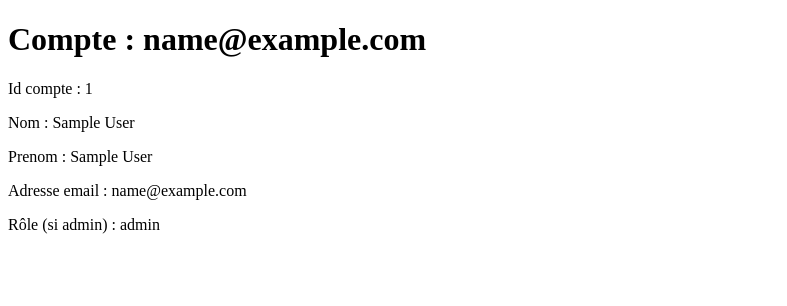
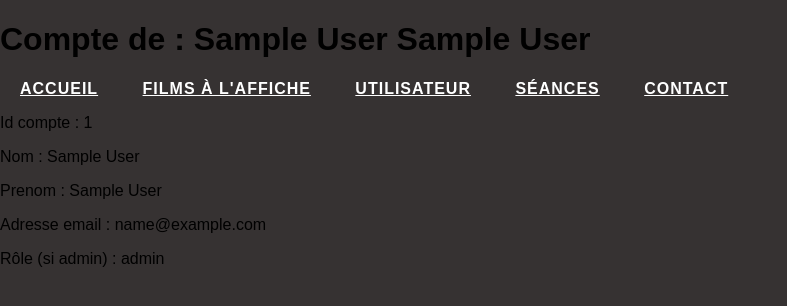
Before and after one commit to AdemeProgrammer/EcranMajestueux3, a PHP site: page /vue/UtilisateurEM.php in a window 1280 px wide. Shown: the top 306 px of the page, without its empty margins (0-787 px from the left). Run offline with PHP 8.4, Linux system fonts and the light colour scheme; the visitor is signed in with stand-in values (Sample User, id 1).

Commit message:
[fix] Gestion admin + page utilisateur
Seuls les admin peuvent maintenant accéder à des modfications
importantes ou des ajouts.

```diff
--- a/src/Repository/UtilisateursRepository.php
+++ b/src/Repository/UtilisateursRepository.php
@@ -35,6 +35,12 @@ class UtilisateursRepository{
 
         if ($res) {
             if (password_verify($utilisateurs->getMotDePasse(), $res['mot_de_passe'])) {
+                $utilisateurs->setIdUtilisateur($res['id_utilisateur']);
+                $utilisateurs->setNom($res['nom']);
+                $utilisateurs->setPrenom($res['prenom']);
+                $utilisateurs->setEmail($res['email']);
+                $utilisateurs->setRole($res['role']);
+
                 return true;
             }
         }
--- a/vue/UtilisateurEM.php
+++ b/vue/UtilisateurEM.php
@@ -9,9 +9,17 @@ if (!isset($_SESSION['email'])) {
 <head>
     <meta charset="UTF-8">
     <title>Compte</title>
+    <link href="../assets/css/CatalogueEM.css" rel="stylesheet">
 </head>
 <body>
-    <h1>Compte : <?= $_SESSION['email']?></h1>
+    <h1>Compte de : <?= $_SESSION['nom']?> <?= $_SESSION['prenom']?></h1>
+    <nav>
+        <a href="AccueilEM.php">Accueil</a>
+        <a href="#films">Films à l'affiche</a>
+        <a href="#">Utilisateur</a>
+        <a href="SceanceEM.php">Séances</a>
+        <a href="#contact">Contact</a>
+    </nav>
 
     <p>Id compte : <?= $_SESSION['id_utilisateur']?></p>
     <p>Nom : <?= $_SESSION['nom']?></p>
```
Also changed, not shown: src/traitement/trait_connexion.php (+7 -1 lines), vue/AccueilEM.php (+4 -6 lines).
